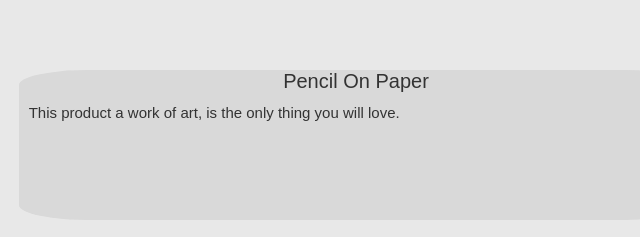
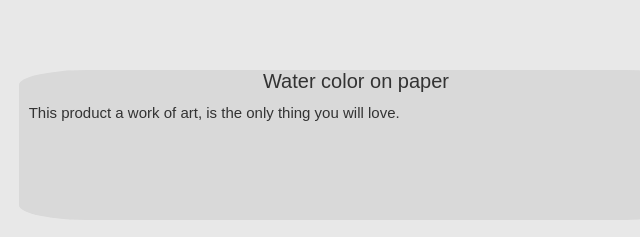
Before and after one commit to muzikworm/CustomisedART-AAWProductions, a plain HTML site: page product.html in a window 1280 px wide. Shown: the part 270-507 px from the top of the page, 438-1078 px from the left. Drawn offline with nearby package versions, Linux system fonts and the light colour scheme.

Commit message:
Rahul 1 commit

```diff
--- a/product.html
+++ b/product.html
@@ -135,7 +135,7 @@ $('.carousel ul li').hover(function() {
 
      <div class="col-lg-8">
             <div class="desc hidden-sm hidden-xs">
-              <h1>Pencil On Paper</h1>
+              <h1>Water color on paper</h1>
               <p>This product a work of art, is the only thing you will love.</p>
             </div>
             <div class="blank">
```
Also changed, not shown: 1 other file.
